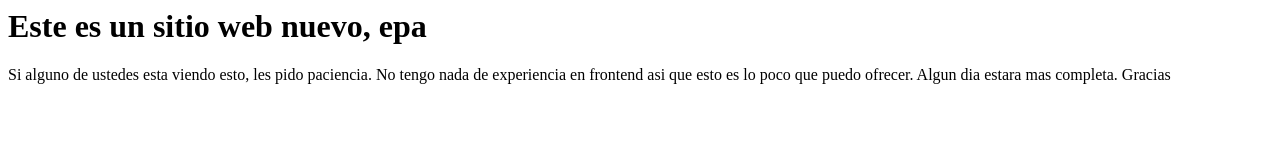
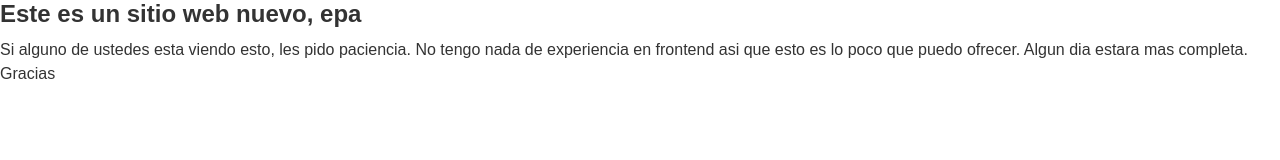
Before and after one commit to ricardodcv/ricardodcv, a plain HTML site: page index.html in a window 1280 px wide. Drawn offline with Linux system fonts and the light colour scheme.

Commit message:
I came back, with the help of github copilot

```diff
--- a/index.html
+++ b/index.html
@@ -1,4 +1,6 @@
-<h1> Este es un sitio web nuevo, epa </h1>
-<p> Si alguno de ustedes esta viendo esto, les pido paciencia. No tengo nada de experiencia en frontend
+<link rel="stylesheet" href="styles.css">
+
+<h1>Este es un sitio web nuevo, epa</h1>
+<p>Si alguno de ustedes esta viendo esto, les pido paciencia. No tengo nada de experiencia en frontend
     asi que esto es lo poco que puedo ofrecer. Algun dia estara mas completa. Gracias
 </p>
--- /dev/null
+++ b/styles.css
@@ -0,0 +1,35 @@
+/* Reset default styles */
+body, h1, p {
+    margin: 0;
+    padding: 0;
+}
+
+/* Set default font and color */
+body {
+    font-family: Arial, sans-serif;
+    color: #333;
+}
+
+/* Add styles for headings */
+h1 {
+    font-size: 24px;
+    font-weight: bold;
+    margin-bottom: 10px;
+}
+
+/* Add styles for paragraphs */
+p {
+    font-size: 16px;
+    line-height: 1.5;
+    margin-bottom: 20px;
+}
+
+/* Add styles for links */
+a {
+    color: #007bff;
+    text-decoration: none;
+}
+
+a:hover {
+    text-decoration: underline;
+}
```
